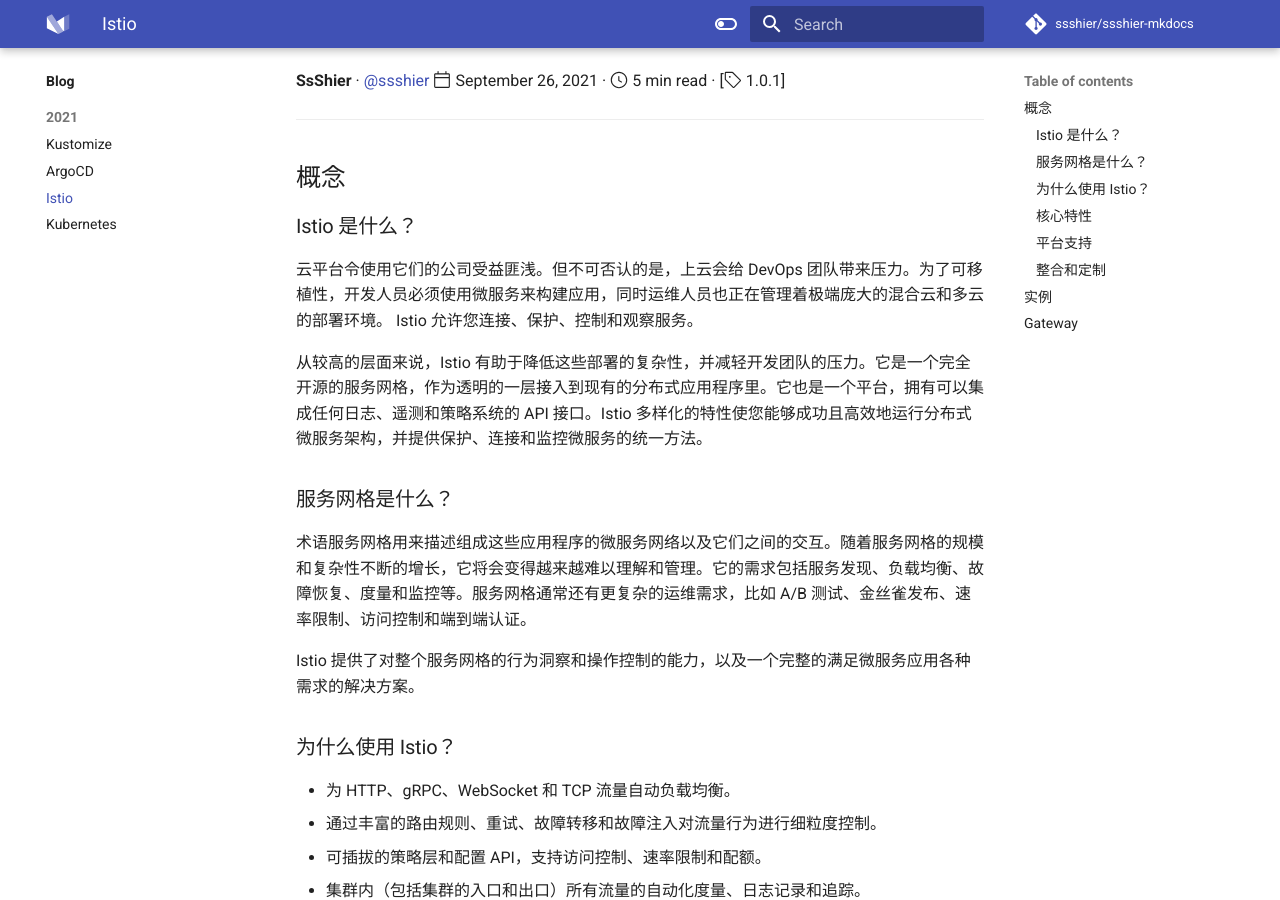
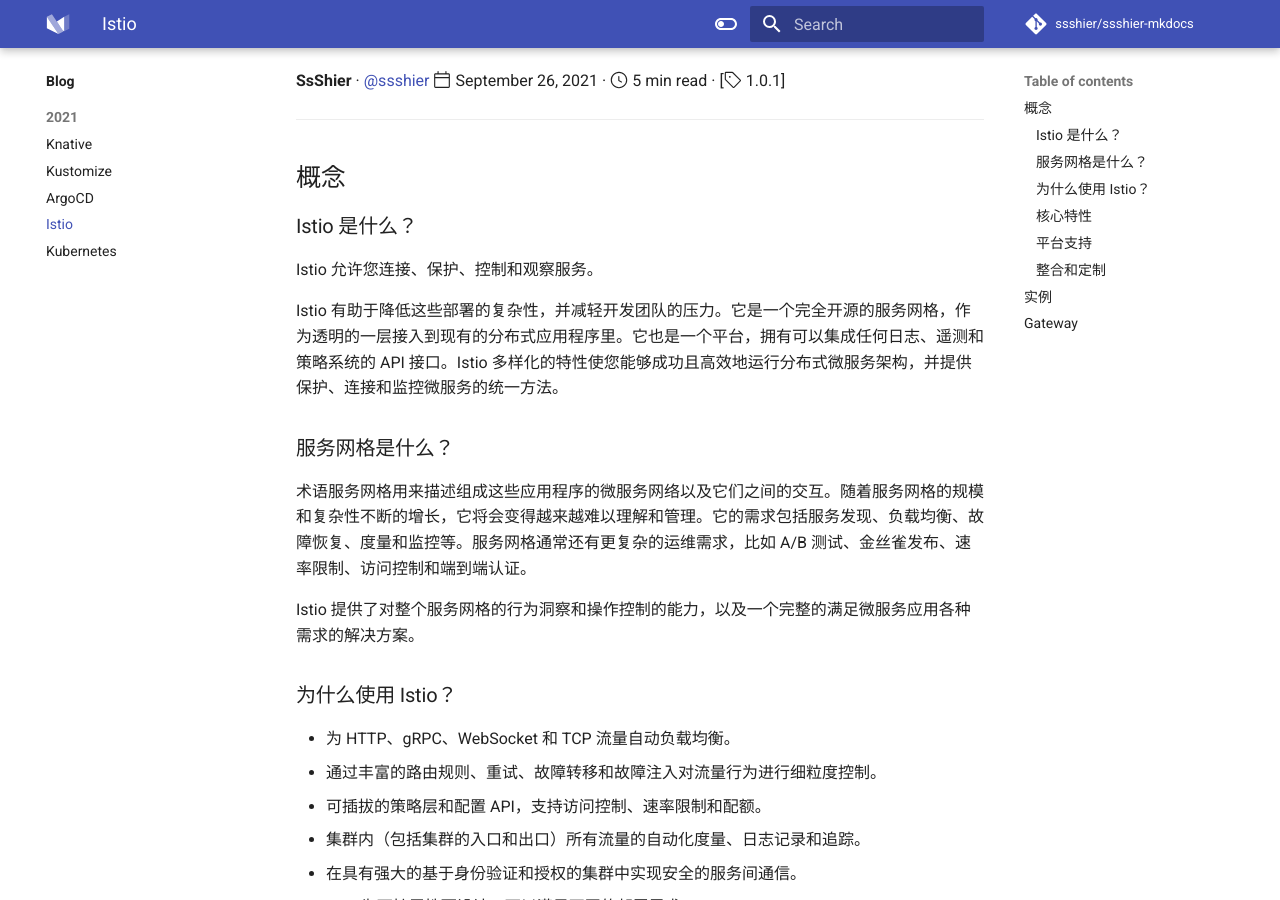
Before and after one commit to ssshier/mkdocs, an MkDocs documentation site: the page built from docs/blog/2021/Istio.md, in a window 1280 px wide and 900 px high, scrolled down 383 px. Built offline with MkDocs 1.6.1 and Material for MkDocs 9.7.7, drawn with Linux system fonts in a browser that asks for light colours; comment, search, counter and statistics services are not loaded; grey boxes are pictures that could not be loaded.

Commit message:
Update blog

```diff
--- a/docs/blog/2021/Istio.md
+++ b/docs/blog/2021/Istio.md
@@ -28,9 +28,9 @@
 
 ### Istio 是什么？
 
-云平台令使用它们的公司受益匪浅。但不可否认的是，上云会给 DevOps 团队带来压力。为了可移植性，开发人员必须使用微服务来构建应用，同时运维人员也正在管理着极端庞大的混合云和多云的部署环境。 Istio 允许您连接、保护、控制和观察服务。
+Istio 允许您连接、保护、控制和观察服务。
 
-从较高的层面来说，Istio 有助于降低这些部署的复杂性，并减轻开发团队的压力。它是一个完全开源的服务网格，作为透明的一层接入到现有的分布式应用程序里。它也是一个平台，拥有可以集成任何日志、遥测和策略系统的 API 接口。Istio 多样化的特性使您能够成功且高效地运行分布式微服务架构，并提供保护、连接和监控微服务的统一方法。
+Istio 有助于降低这些部署的复杂性，并减轻开发团队的压力。它是一个完全开源的服务网格，作为透明的一层接入到现有的分布式应用程序里。它也是一个平台，拥有可以集成任何日志、遥测和策略系统的 API 接口。Istio 多样化的特性使您能够成功且高效地运行分布式微服务架构，并提供保护、连接和监控微服务的统一方法。
 
 ### 服务网格是什么？
 
--- a/mkdocs.yml
+++ b/mkdocs.yml
@@ -138,6 +138,7 @@
   - Blog:
     - blog/index.md
     - 2021:
+      - blog/2021/Knative.md
       - blog/2021/Kustomize.md
       - blog/2021/ArgoCD.md
       - blog/2021/Istio.md
```
Also changed, not shown: docs/blog/2021/Knative.md (added, +53 -0 lines), docs/blog/2021/Kubernetes.md (+2 -0 lines).
